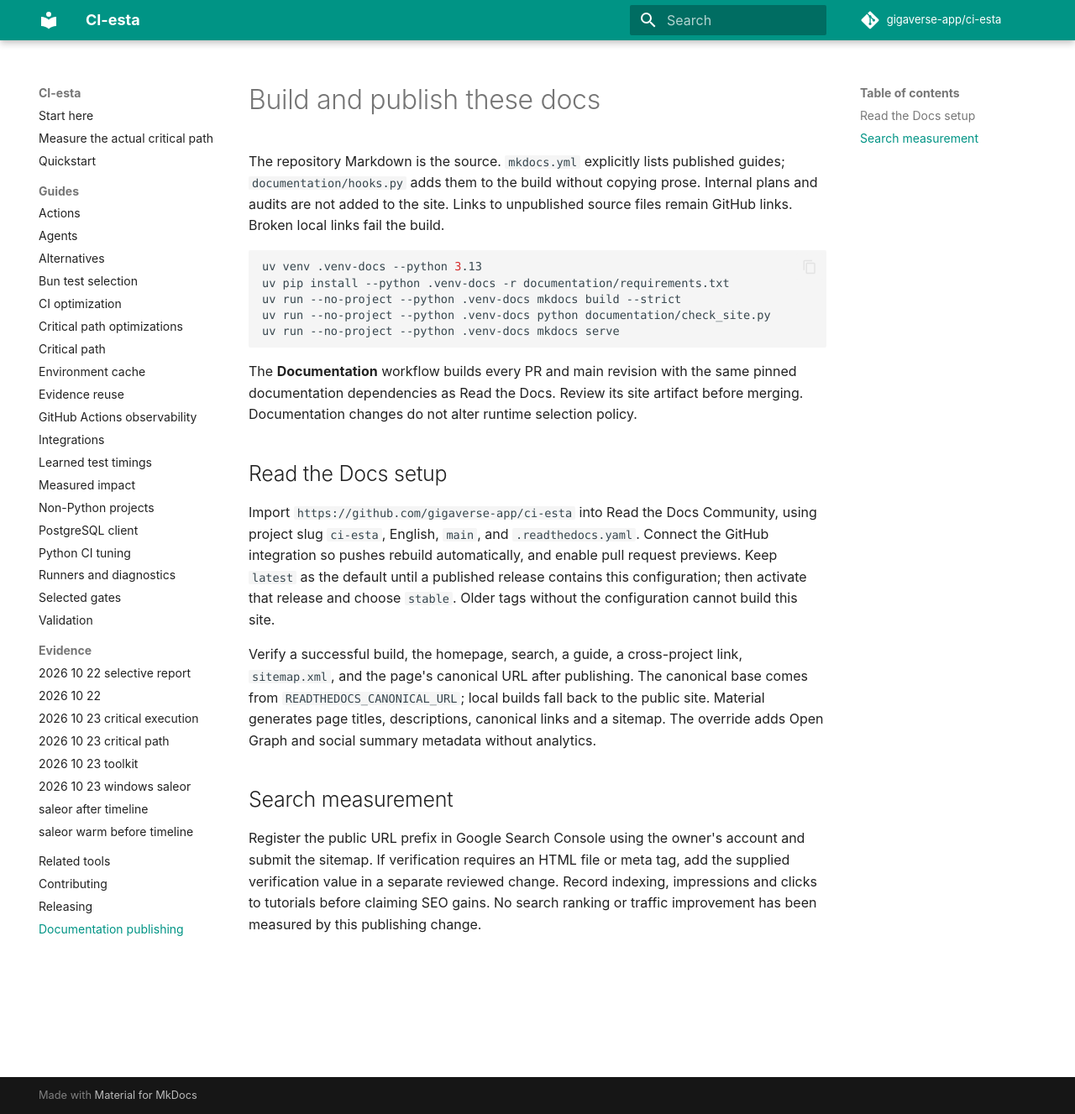
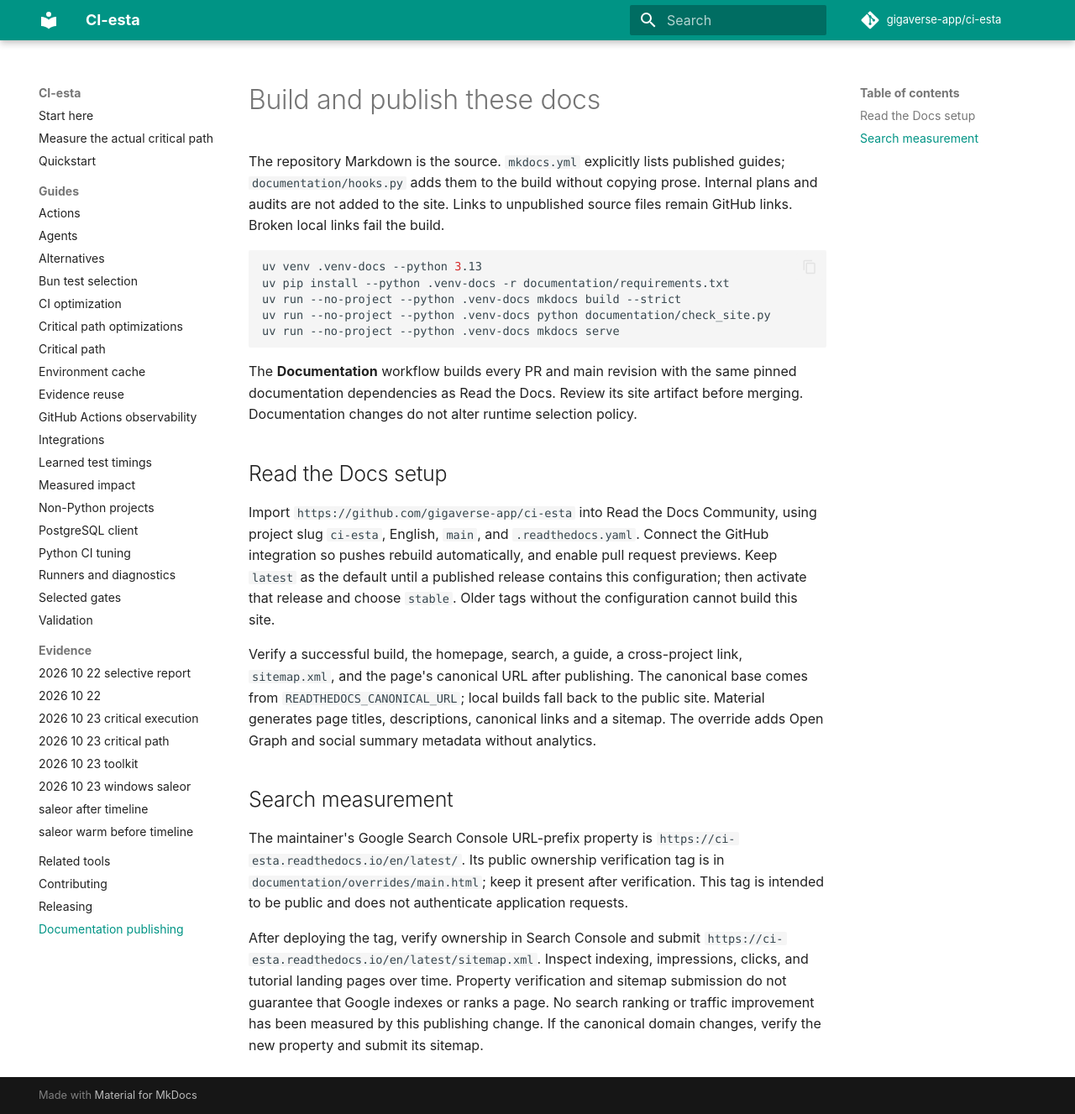
Before and after one commit to gigaverse-app/ci-esta, an MkDocs documentation site: the page built from documentation/publishing.md, in a window 1280 px wide and 1327 px high. Shown: the whole window at 84% size. Built offline with MkDocs 1.6.1 and Material for MkDocs 9.7.7, drawn with Linux system fonts in a browser that asks for light colours; comment, search, counter and statistics services are not loaded.

Commit message:
docs: enable Search Console ownership verification

```diff
--- a/documentation/overrides/main.html
+++ b/documentation/overrides/main.html
@@ -1,5 +1,6 @@
 {% extends "base.html" %}
 {% block extrahead %}{% if page %}
+  <meta name="google-site-verification" content="nMeR7AdZoox-0Z54vKTPjcL_qJDeBoObabtC6T-Hqog" />
   <meta property="og:type" content="website">
   <meta property="og:title" content="{{ (page.title ~ ' | ' ~ config.site_name) | e }}">
   <meta property="og:description" content="{{ (page.meta.description | default(config.site_description, true)) | e }}">
--- a/documentation/publishing.md
+++ b/documentation/publishing.md
@@ -34,8 +34,14 @@
 
 ## Search measurement
 
-Register the public URL prefix in Google Search Console using the owner's
-account and submit the sitemap. If verification requires an HTML file or meta
-tag, add the supplied verification value in a separate reviewed change.
-Record indexing, impressions and clicks to tutorials before claiming SEO gains.
+The maintainer's Google Search Console URL-prefix property is
+`https://ci-esta.readthedocs.io/en/latest/`. Its public ownership verification tag
+is in `documentation/overrides/main.html`; keep it present after verification.
+This tag is intended to be public and does not authenticate application requests.
+
+After deploying the tag, verify ownership in Search Console and submit
+`https://ci-esta.readthedocs.io/en/latest/sitemap.xml`. Inspect indexing,
+impressions, clicks, and tutorial landing pages over time. Property verification
+and sitemap submission do not guarantee that Google indexes or ranks a page.
 No search ranking or traffic improvement has been measured by this publishing change.
+If the canonical domain changes, verify the new property and submit its sitemap.
```
